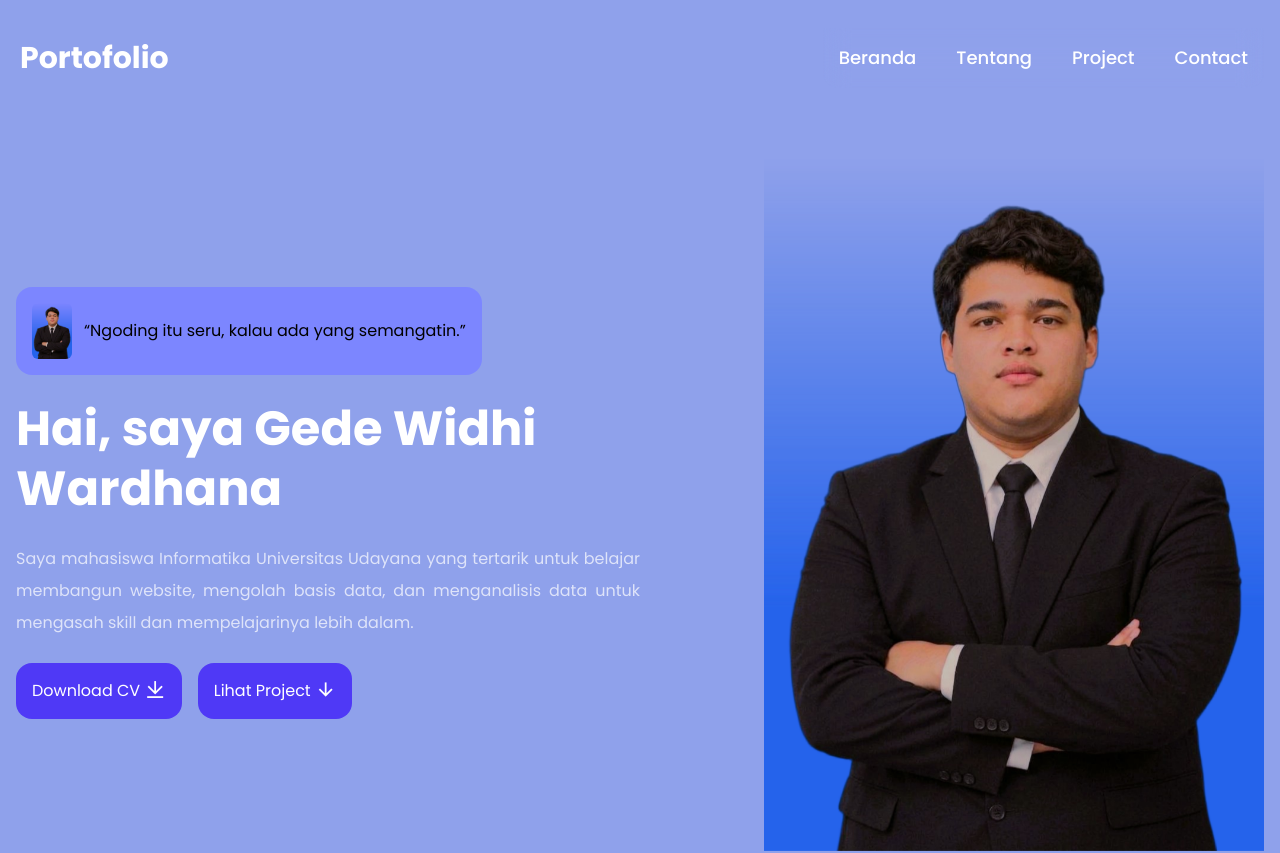
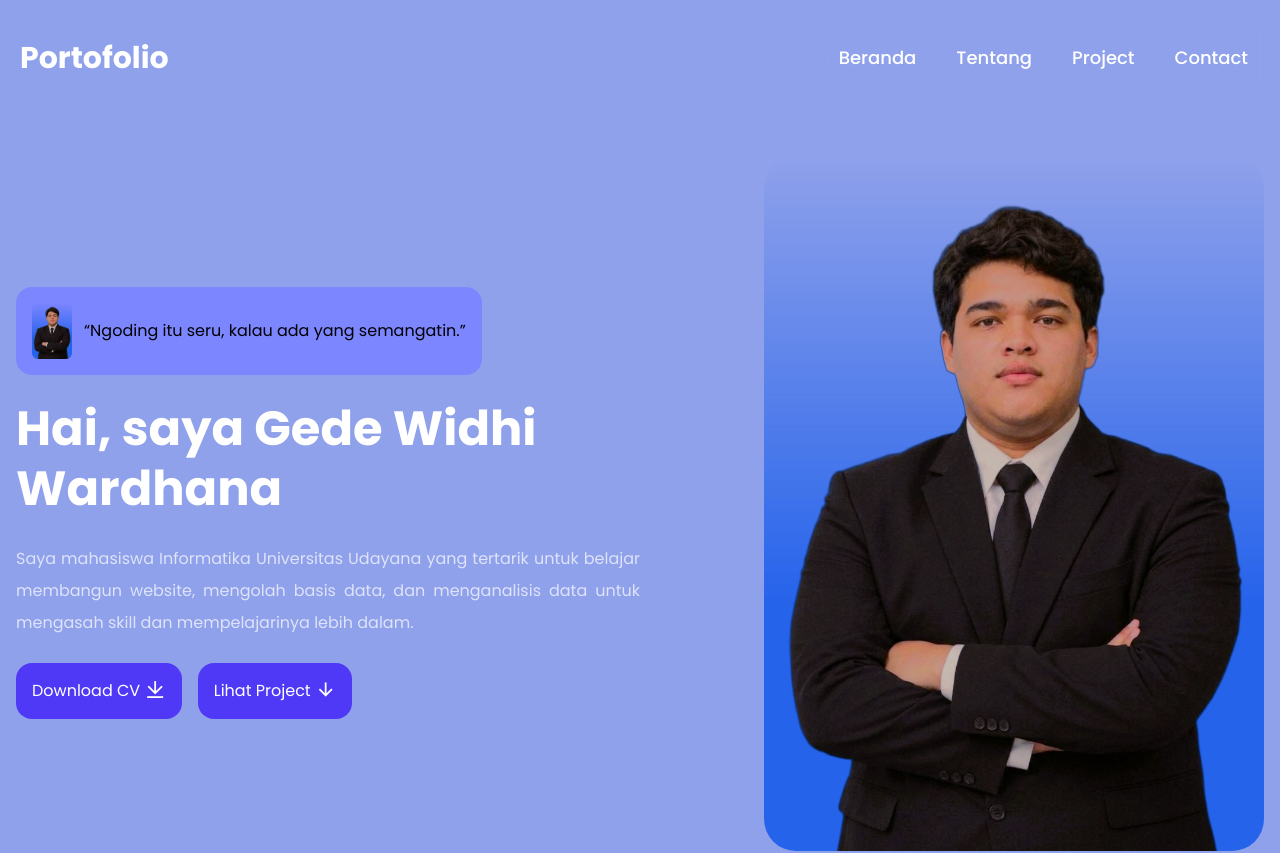
Before and after one commit to Gede-Widhi-wardhana/Portofolio, a React (Vite) app: page / in a window 1280 px wide. Shown: the top 853 px of the page. Built offline with nearby package versions, Linux system fonts and the light colour scheme.

Commit message:
perbaikan portofolio

```diff
--- a/src/App.jsx
+++ b/src/App.jsx
@@ -24,7 +24,7 @@ function App() {
             </a>
           </div>
         </div>
-        <img src={DataImage.HeroImage} alt="Gede Widhi Wardhana" className="w-[500px] opacity-90rounded-4xl md:ml-auto animate__animated animate__fadeInUp animate__delay-3s" />
+        <img src={DataImage.HeroImage} alt="Gede Widhi Wardhana" className="w-[500px] opacity-90 rounded-4xl md:ml-auto animate__animated animate__fadeInUp animate__delay-3s" />
       </div>
 
       {/* tentang section */}
@@ -42,13 +42,13 @@ function App() {
             <div className="flex items-center gap-6">
               <div>
                 <h1 className="text-4xl mb-1">
-                  3+<span className="text-blue-500">+</span>
+                  3<span className="text-blue-500">+</span>
                 </h1>
                 <p>Project Selesai</p>
               </div>
               <div>
                 <h1 className="text-4xl mb-1">
-                  2+<span className="text-blue-500">+</span>
+                  2<span className="text-blue-500">+</span>
                 </h1>
                 <p>Tahun Pengalaman</p>
               </div>
```
